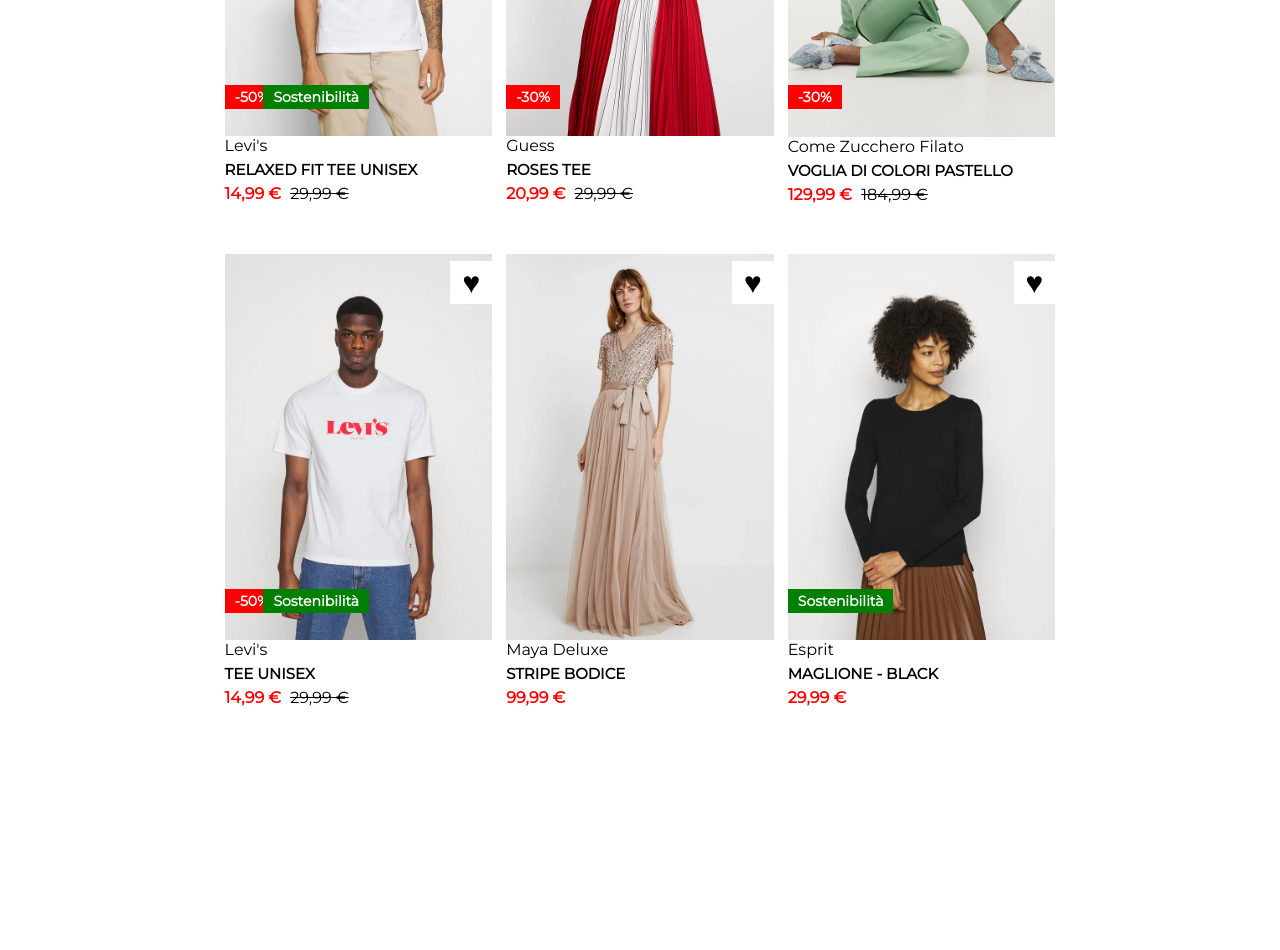
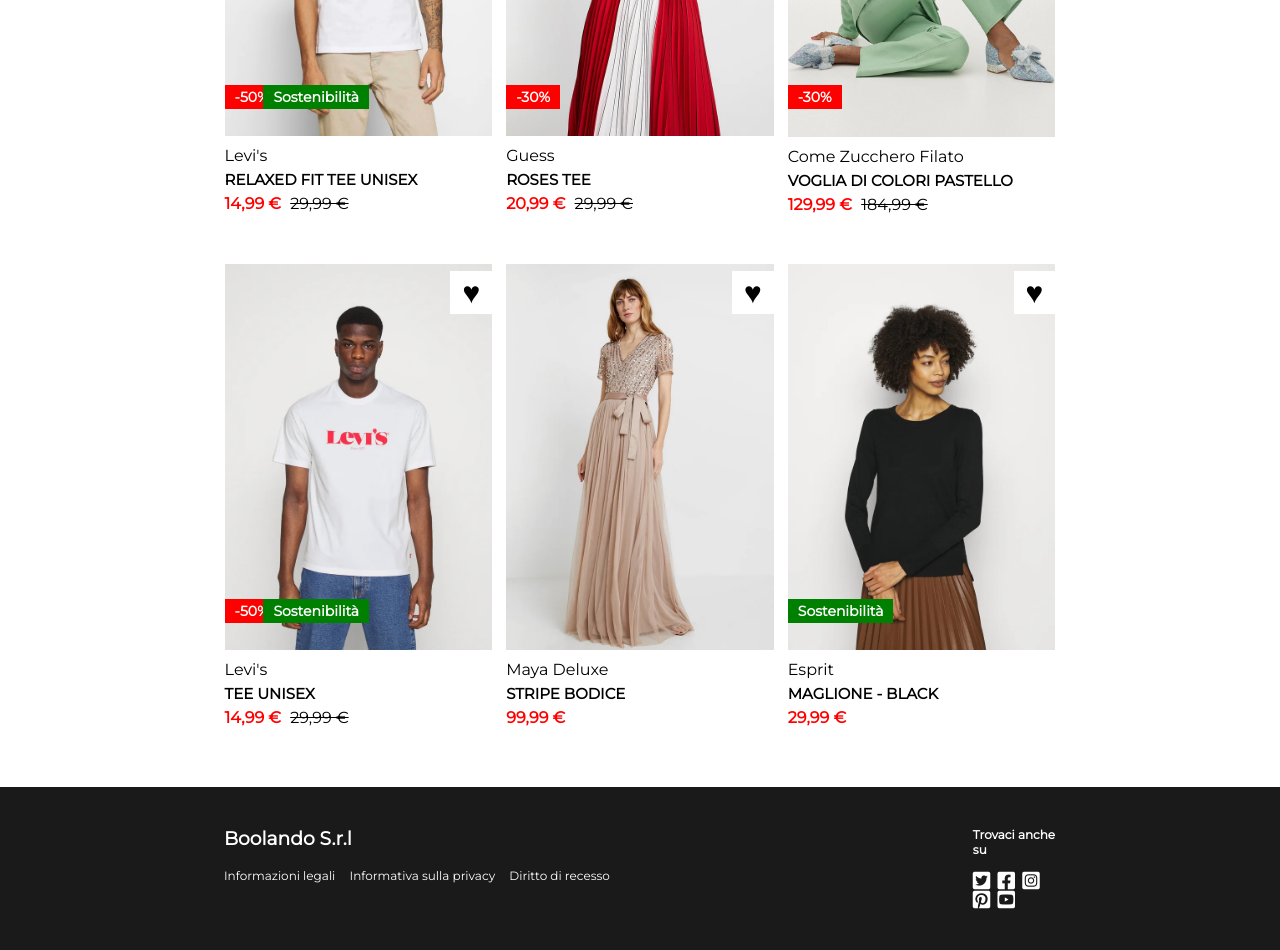
Before and after one commit to marcobusacca/html-css-boolando, a plain HTML site: page index.html in a window 1280 px wide. Shown: the part 360-1310 px from the top of the page. Before the commit the page ends 1127 px from the top, so only its background shows below. Drawn offline with Linux system fonts and the light colour scheme.

Commit message:
Esercizio Completato

```diff
--- a/css/style.css
+++ b/css/style.css
@@ -18,10 +18,6 @@
 
         background-color: #FF6900;
         box-shadow: 1px 1px 5px;
-    }
-
-    .header-row{
-        align-items: center;
     }
 
     .header-col{
@@ -118,9 +114,14 @@
             }
         /* FINE MAIN CONTENT */
         /* MAIN TEXT */
+            .main-text{
+                margin-top: 10px;
+            }
+
             .main-text > *{
                 padding: 5px 0px;
             }
+
             .main-text > h2{
                 font-size: 15px;
             }
@@ -165,6 +166,48 @@
         /* FINE MAIN WISHLIST HOVER */
 /* FINE MAIN */
 
+/* FOOTER */
+    .footer-section{
+        background-color: #1A1A1A;
+    }
+
+    .footer-col-1{
+        width: 90%;
+    }
+
+    .footer-col-2{
+        width: 10%;
+    }
+
+    .footer-col-1, .footer-col-2{
+        display: flex;
+        flex-flow: column wrap;
+        padding: 40px 0px;
+    }
+
+    .footer-col-1, .footer-col-2, .footer-info > *{
+        color: white;
+    }
+
+    .footer-col-1 > .footer-info > *{
+        padding-right: 10px;
+    }
+
+    .footer-info > *, .footer-col-2 > h5{
+        font-size: 12px;
+    }
+
+    .footer-col-1 > h3, .footer-col-2 > h5{
+        padding-bottom: 15px;
+    }
+
+    .footer-col-2 > .icons > a{
+        width: calc(100% / 5 - 6px);
+        margin-right: 3px;
+        color: #ffffff;
+    }
+/* FINE FOOTER */
+
 /* UTILITIES */
     .section{
         width: 100%;
--- a/index.html
+++ b/index.html
@@ -202,7 +202,40 @@
         <!-- FINE MAIN -->
         <!-- FOOTER -->
         <footer>
-
+            <div class="section footer-section">
+                <div class="container">
+                    <div class="row footer-row">
+                        <div class="footer-col-1">
+                            <h3>Boolando S.r.l</h3>
+                            <div class="footer-info">
+                                <a href="#">Informazioni legali</a>
+                                <a href="#">Informativa sulla privacy</a>
+                                <a href="#">Diritto di recesso</a>
+                            </div>
+                        </div>
+                        <div class="footer-col-2">
+                            <h5>Trovaci anche su</h5>
+                            <div class="icons">
+                                <a href="#">
+                                    <i class="fa-brands fa-square-twitter fa-lg"></i>
+                                </a>
+                                <a href="#">
+                                    <i class="fa-brands fa-square-facebook fa-lg"></i>
+                                </a>
+                                <a href="#">
+                                    <i class="fa-brands fa-square-instagram fa-lg"></i>
+                                </a>
+                                <a href="#">
+                                    <i class="fa-brands fa-square-pinterest fa-lg"></i>
+                                </a>
+                                <a href="#">
+                                    <i class="fa-brands fa-square-youtube fa-lg"></i>
+                                </a>
+                            </div>
+                        </div>
+                    </div>
+                </div>
+            </div>
         </footer>
         <!-- FINE FOOTER -->
     </body>
```
